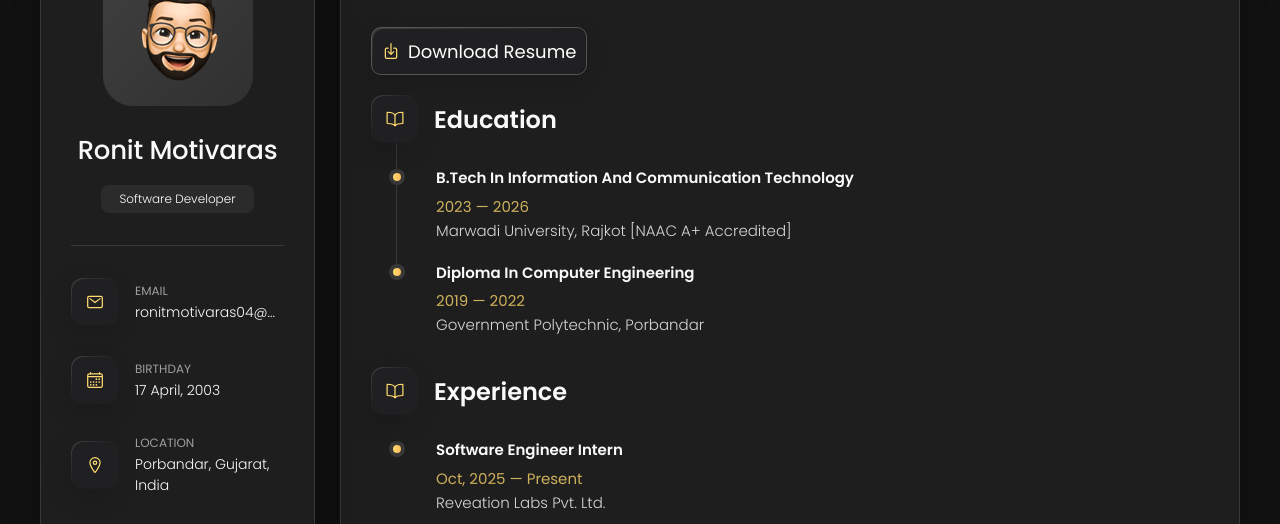
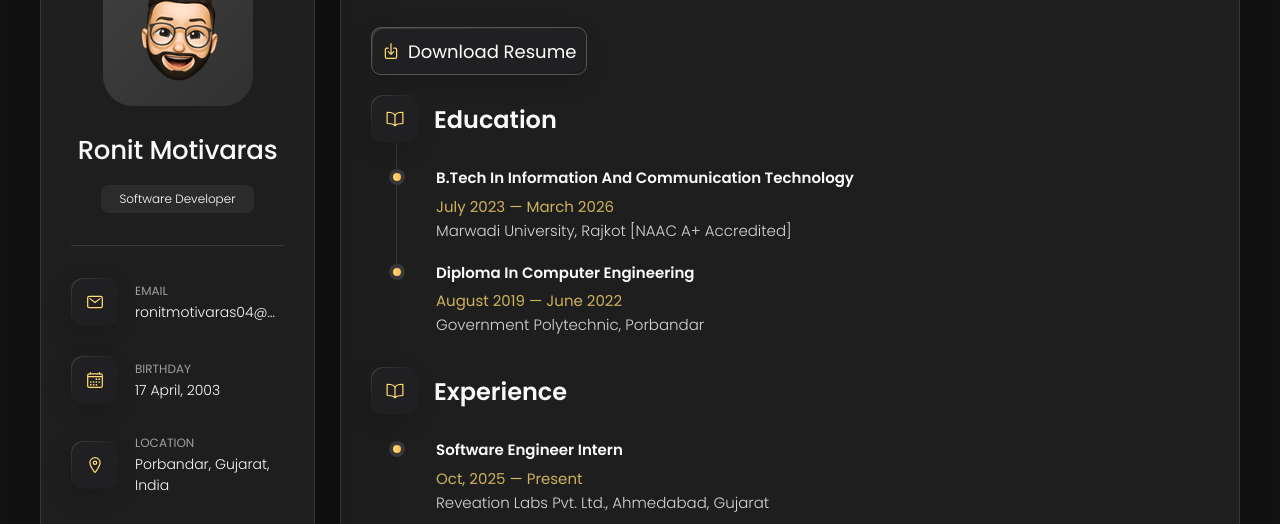
Before and after one commit to ronitmotivaras/Portfolio, a plain HTML site: page index.html in a window 1280 px wide. Both pictures are taken after a click on the button "Resume". Shown: the part 162-686 px from the top of the page. Drawn offline with nearby package versions, Linux system fonts and the light colour scheme.

Commit message:
add changes

```diff
--- a/index.html
+++ b/index.html
@@ -349,7 +349,7 @@
 
           <li class="timeline-item">
             <h4 class="h4 timeline-item-title">B.Tech in Information and Communication Technology</h4>
-            <span>2023 — 2026</span>
+            <span>July 2023 — March 2026</span>
             <p class="timeline-text">
               Marwadi University, Rajkot [NAAC A+ Accredited]
             </p>
@@ -357,7 +357,7 @@
 
           <li class="timeline-item">
             <h4 class="h4 timeline-item-title">Diploma in Computer Engineering</h4>
-            <span>2019 — 2022</span>
+            <span>August 2019 — June 2022</span>
             <p class="timeline-text">
               Government Polytechnic, Porbandar
             </p>
@@ -382,7 +382,7 @@
             <h4 class="h4 timeline-item-title">Software Engineer Intern</h4>
             <span>Oct, 2025 — Present</span>
             <p class="timeline-text">
-              Reveation Labs Pvt. Ltd.
+              Reveation Labs Pvt. Ltd., Ahmedabad, Gujarat
             </p>
           </li>
 
```
